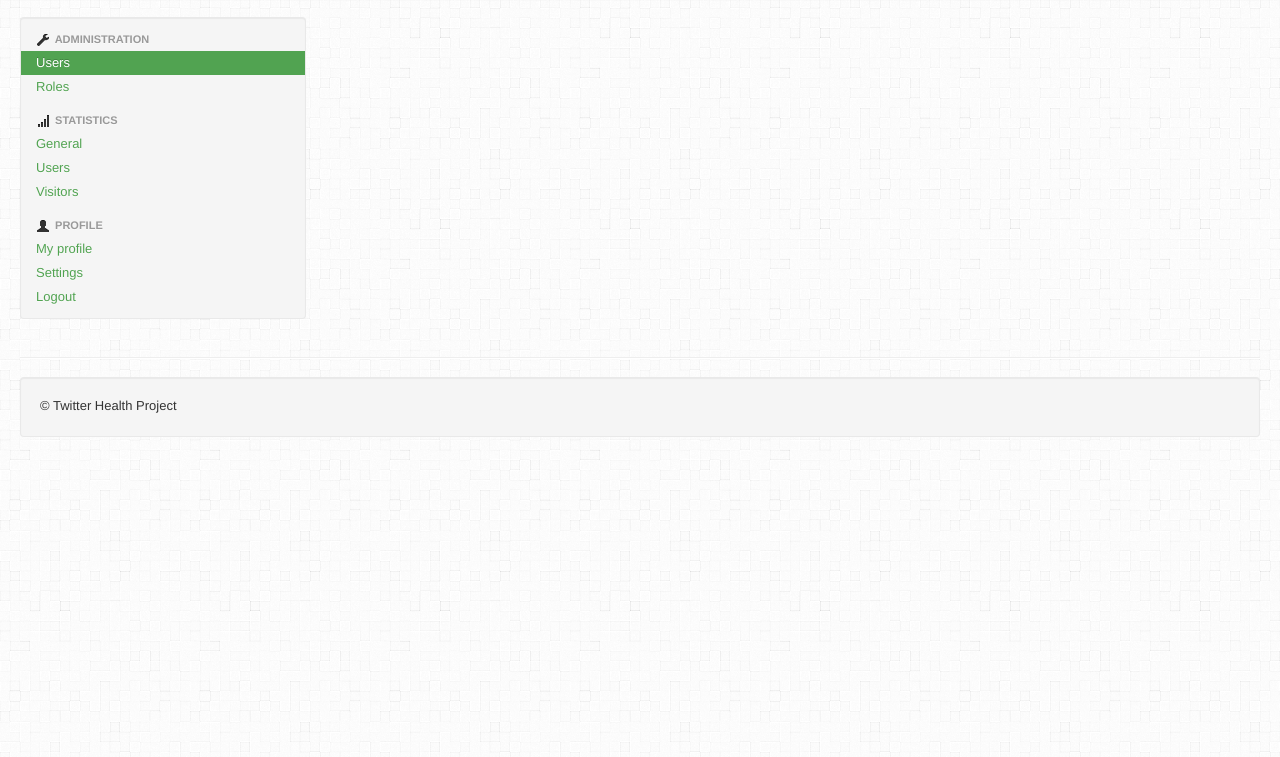
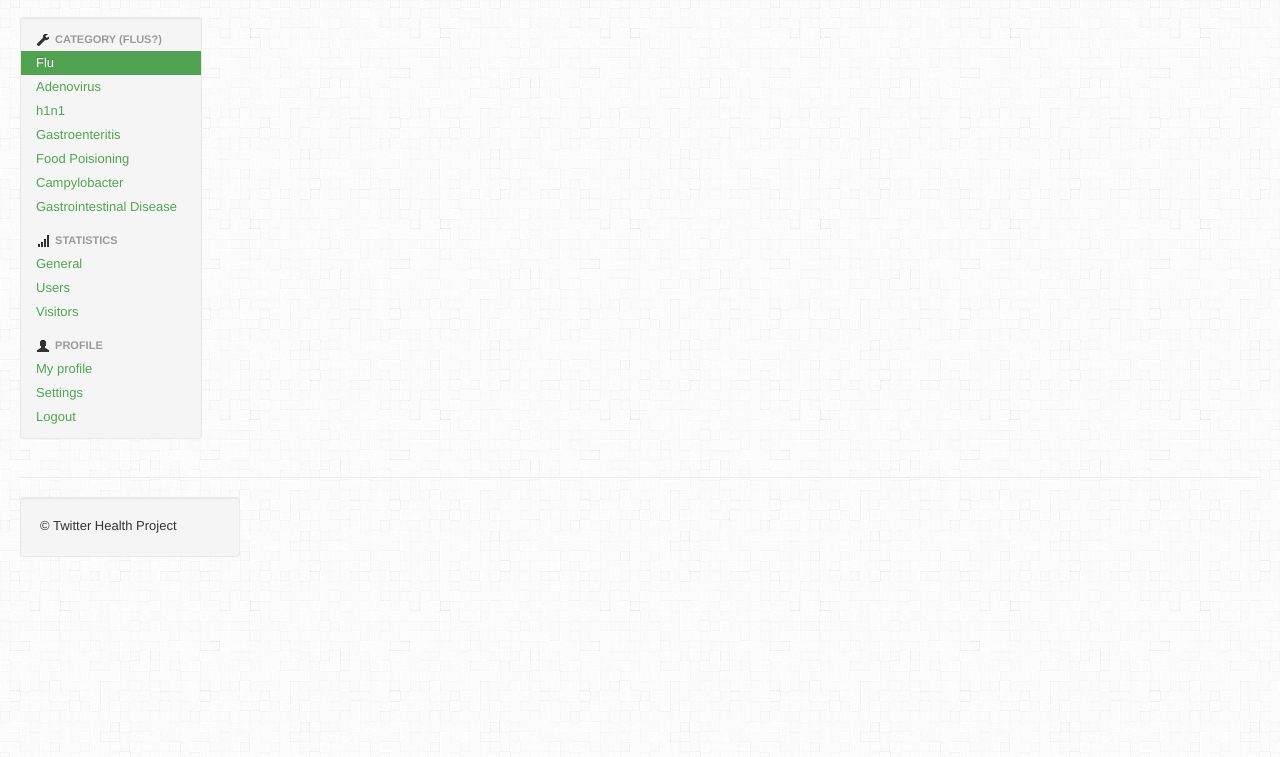
Before and after one commit to androwis/twitter-health-design, a plain HTML site: page index.html in a window 1280 px wide. Shown: the part 43-800 px from the top of the page. Drawn offline with Linux system fonts and the light colour scheme.

Commit message:
Added some sample data
Added some sample data & made a fixed width column

```diff
--- a/index.html
+++ b/index.html
@@ -62,9 +62,16 @@
         <div class="span3">
           <div class="well sidebar-nav">
             <ul class="nav nav-list">
-              <li class="nav-header"><i class="icon-wrench"></i> Administration</li>
-              <li class="active"><a href="users.html">Users</a></li>
-              <li><a href="roles.html">Roles</a></li>
+              <li class="nav-header"><i class="icon-wrench"></i> Category (flus?)</li>
+              <li class="active"><a href="#">Flu</a></li>
+              <li><a href="#">Adenovirus</a></li>
+              <li><a href="#">h1n1</a></li>
+              <li><a href="#">Gastroenteritis</a></li>
+              <li><a href="#">Food Poisioning</a></li>
+              <li><a href="#">Campylobacter</a></li>
+              <li><a href="#">Gastrointestinal Disease</a></li>
+
+
               <li class="nav-header"><i class="icon-signal"></i> Statistics</li>
               <li><a href="stats.html">General</a></li>
               <li><a href="user-stats.html">Users</a></li>
```
Also changed, not shown: css/bootstrap.css.
